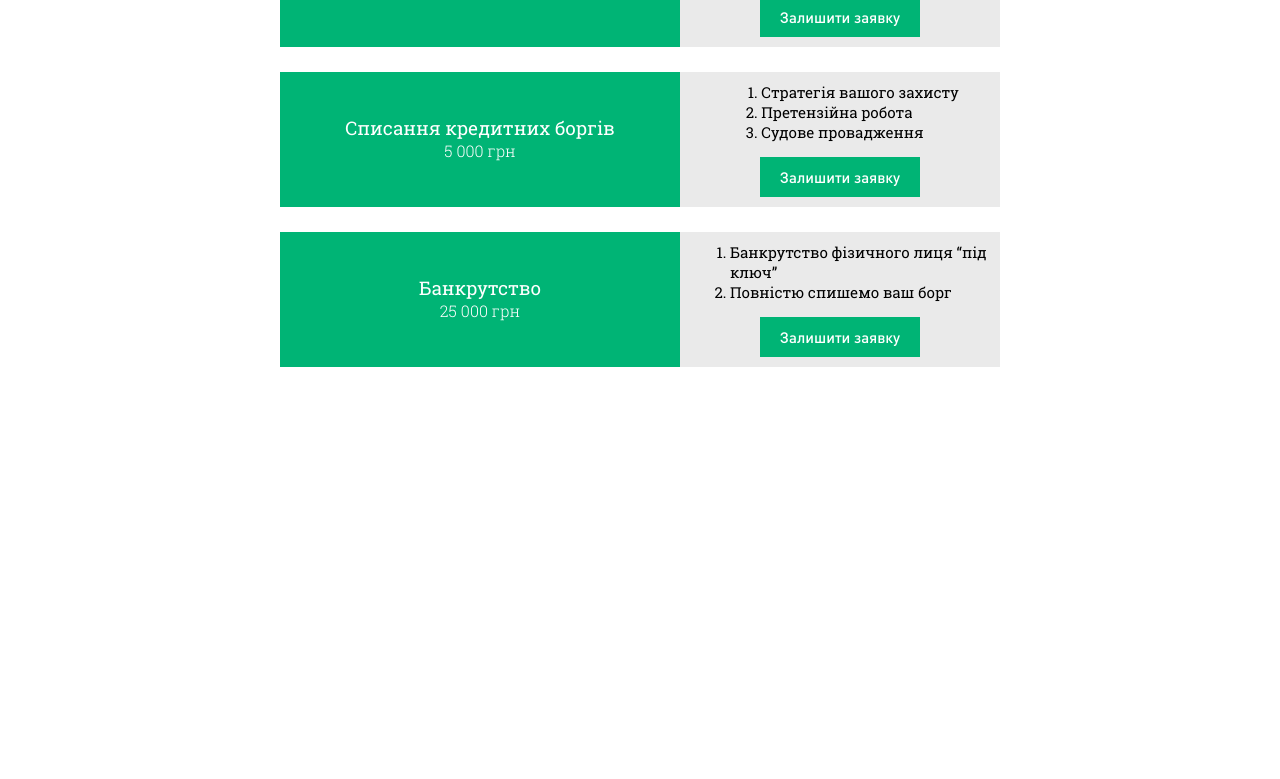
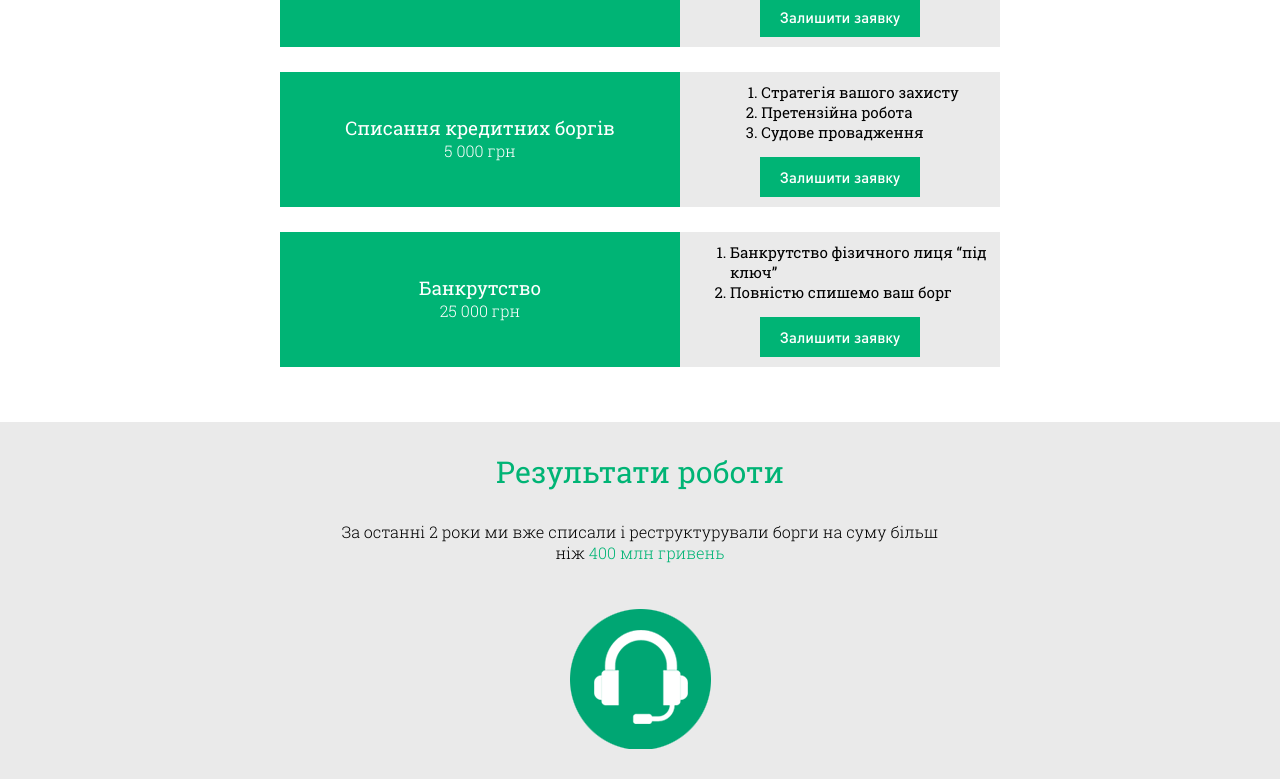
Before and after one commit to serartmar/pravis, a React (Create React App) app: page / in a window 1280 px wide. Shown: the part 3465-4244 px from the top of the page. Before the commit the page ends 3887 px from the top, so only its background shows below. Built offline with nearby package versions, Linux system fonts and the light colour scheme.

Commit message:
Implement results section

```diff
--- a/src/App.css
+++ b/src/App.css
@@ -100,6 +100,7 @@ body {
 }
 
 .company-name {
+/* primary */
   color: rgba(0, 180, 117, 1);
   font-weight: bold;
 }
--- a/src/App.js
+++ b/src/App.js
@@ -6,6 +6,7 @@ import WhyUs from './WhyUs';
 import WorkSchema from './WorkSchema';
 import HeroSecond from './HeroSecond';
 import Cost from './Cost';
+import Results from './Results';
 
 const App = () => (
   <div className="App">
@@ -45,6 +46,7 @@ const App = () => (
     <WorkSchema />
     <HeroSecond />
     <Cost />
+    <Results />
   </div>
 );
 
--- a/src/Cost/index.js
+++ b/src/Cost/index.js
@@ -1,7 +1,7 @@
 import React from 'react';
 import './main.css';
 
-const WhyUs = () => (
+const Cost = () => (
   <section>
     <div className="container">
       <div className="cost-wrapper">
@@ -52,4 +52,4 @@ const WhyUs = () => (
   </section>
 );
 
-export default WhyUs;
+export default Cost;
--- /dev/null
+++ b/src/Results/index.js
@@ -0,0 +1,19 @@
+import React from 'react';
+import './main.css';
+import Connection from '../assets/іконка4.png';
+
+const Results = () => (
+  <section className="results-section">
+    <div className="container">
+      <div className="results-wrapper">
+        <p className="why-us-header">Результати роботи</p>
+        <p className="results-description">За останні 2 роки ми вже списали і реструктурували борги на суму більш ніж
+          <span className="money-attention"> 400 млн гривень</span>
+        </p>
+        <img className="results-icon" src={Connection} alt="Result" />
+      </div>
+    </div>
+  </section>
+);
+
+export default Results;
--- /dev/null
+++ b/src/Results/main.css
@@ -0,0 +1,25 @@
+.results-section {
+  background-color: rgba(234, 234, 234, 1);
+}
+
+.results-wrapper {
+  display: flex;
+  flex-direction: column;
+  justify-content: center;
+  align-items: center;
+}
+
+.results-description {
+  font-weight: 300;
+  max-width: 600px;
+  text-align: center;
+  margin-top: 0;
+}
+
+.money-attention {
+  color: rgba(0, 180, 117, 1);
+}
+
+.results-icon {
+  margin: 30px;
+}
```
